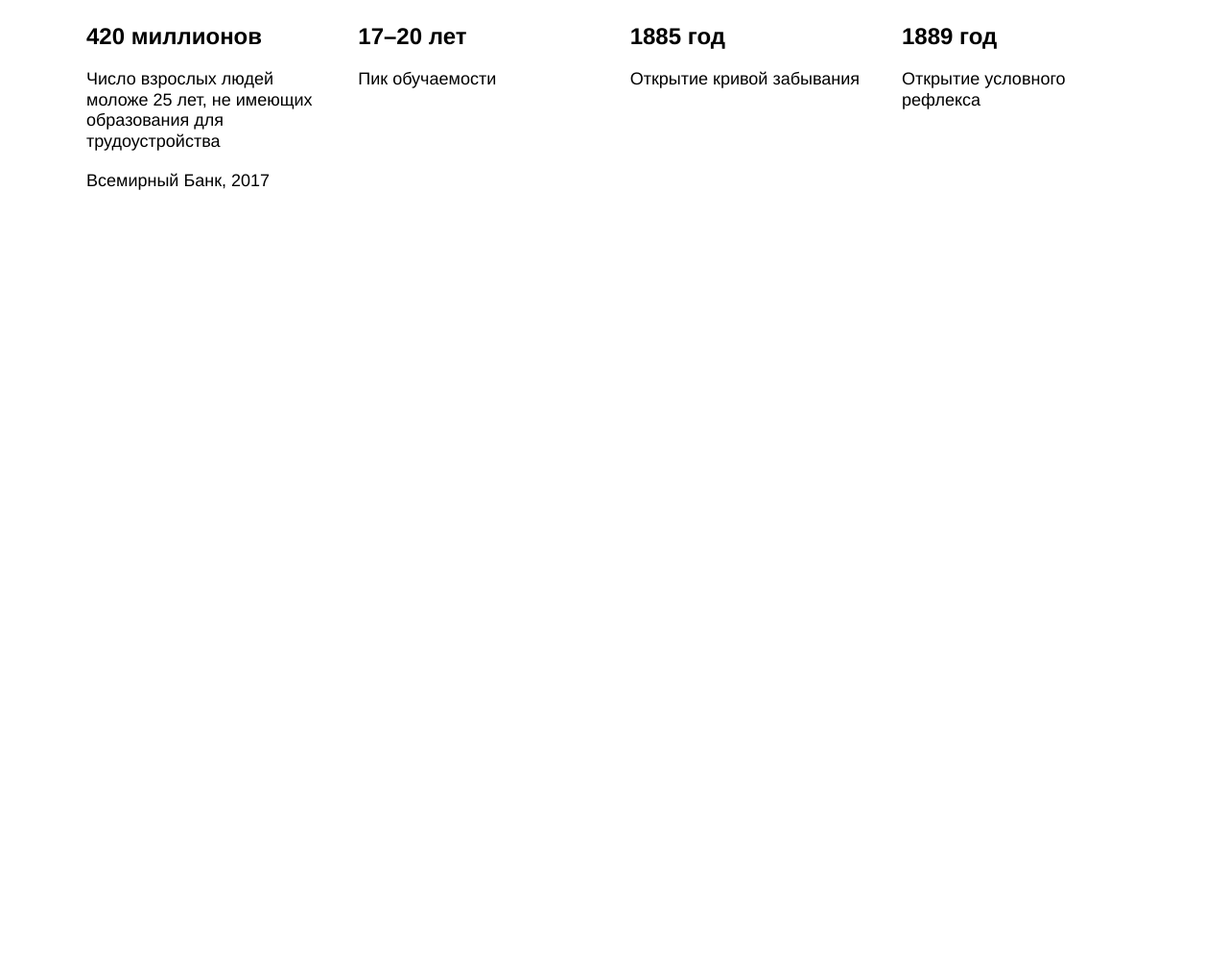
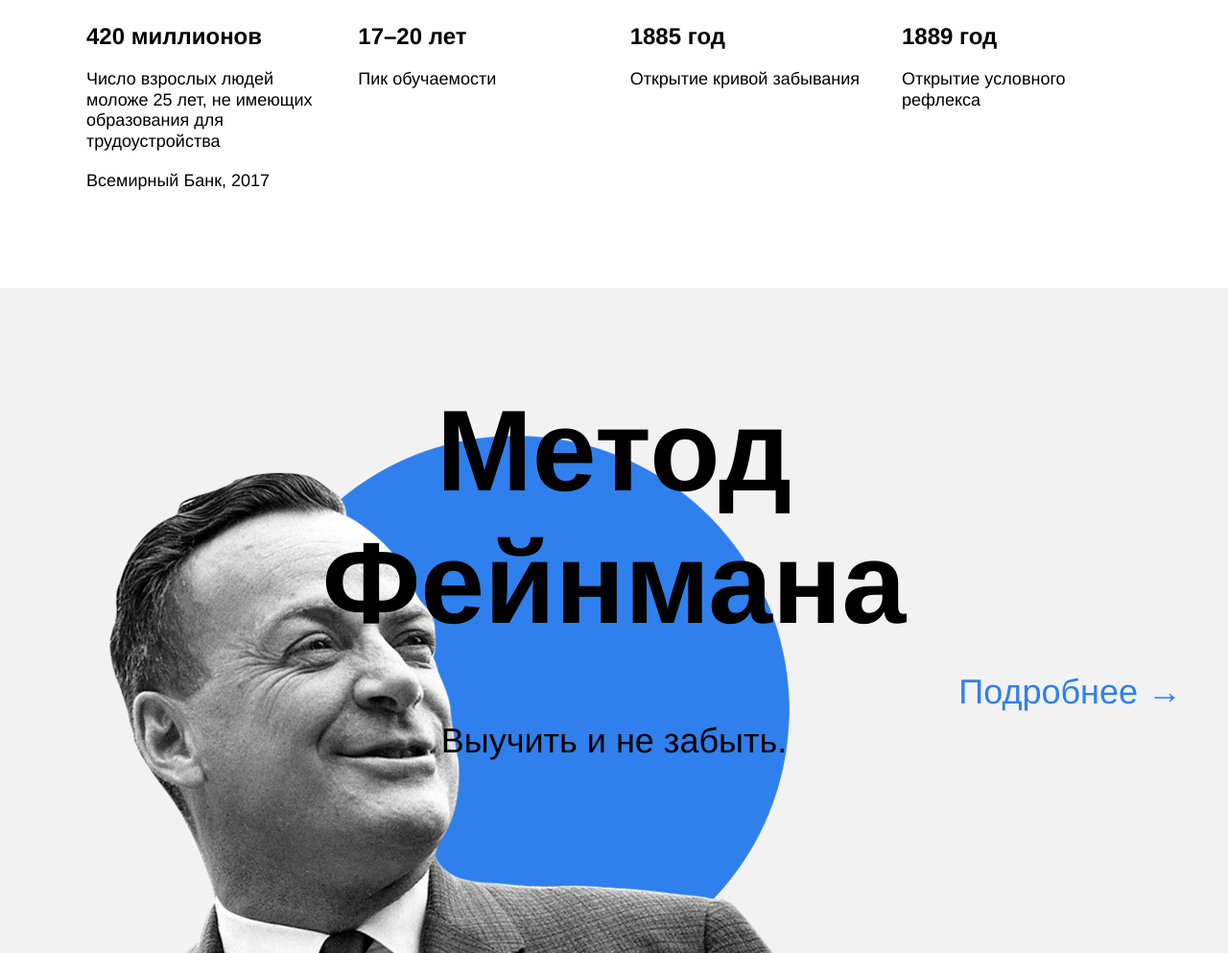
Before and after one commit to ArtemPraktikum/how-to-learn, a plain HTML site: page index.html in a window 1280 px wide. Shown: the part 1807-2800 px from the top of the page at 96% size. Before the commit the page ends 2107 px from the top, so only its background shows below. Drawn offline with Linux system fonts and the light colour scheme.

Commit message:
сделал блок feynman

```diff
--- a/index.html
+++ b/index.html
@@ -25,7 +25,7 @@
       <section class="description">
         <!-- two columns -->
         <div class="two-columns">
-          <h2 class="two-columns__brief">Главные проблемы в обучении</h2>
+          <h1 class="two-columns__brief">Главные проблемы в обучении</h1>
           <div class="two-columns__main-text">
             <p class="two-columns__paragraph">Ни в школе, ни в институте нас не учат тому, как правильно изучать материал. Мы готовимся к экзаменам и учим билеты. Мы тренируемся решать однообразные задачи, чтобы лучше сдать тест, но часто в итоге это не дает нам реального знания. Зубрежка быстро выветривается и не приносит пользы.</p>
             <p class="two-columns__paragraph"><span class="two-columns__span-accent">Вывод:</span> учиться тоже нужно уметь, но почему-то этому мало где учат. Что с этим делать?</p>
@@ -35,8 +35,6 @@
       </section>
       <!-- digits -->
       <section class="digits">
-
-
         <h2 class="section-title">Цифры и факты</h2>
         <h3 class="section-subtitle">Про учёбу и мозг</h3>
         <div class="table">
@@ -75,11 +73,13 @@
             <p class="table__text">Открытие условного рефлекса</p>
           </div>
         </div>
-
-
-
       </section>
+      <!-- feynman -->
       <section class="feynman">
+        <h2 class="feynman-title">Метод Фейнмана</h2>
+        <h3 class="feynman-subtitle">Выучить и не забыть.</h3>
+        <a href="#" class="feynman-link">Подробнее →</a>
+        <div class="feynman__main-illustration"></div>
       </section>
       <section class="kaufman">
       </section>
--- a/styles/style.css
+++ b/styles/style.css
@@ -6,12 +6,12 @@
 }
 /* header styles */
 .header {
+  display: flex;
+  position: relative;
   height: 100vh;
   min-height: 600px;
   max-height: 756px;
   background-color: #f2f2f2;
-  position: relative;
-  display: flex;
 }
 .logo {
   background-image: url(../images/logo_place_footer.svg);
@@ -161,7 +161,50 @@
 .table__text:last-of-type {
   margin: 20px 0 0 0;
 }
-
+/* feynman styles */
+.feynman {
+  display: flex;
+  position: relative;
+  flex-direction: column;
+  align-items: center;
+  background-color: #f2f2f2;
+  height: 790px;
+}
+.feynman__main-illustration {
+  background-image: url(../images/feynman.png);
+  background-size: cover;
+  position: absolute;
+  left: 0;
+  bottom: 0;
+  width: 867px;
+  height: 637px;
+}
+.feynman-title {
+  text-align: center;
+  line-height: 1.15;
+  font-size: 120px;
+  font-weight: bolder;
+  margin: 100px 0 70px 0;
+  z-index: 1;
+  width: 648px;
+}
+.feynman-subtitle {
+  line-height: 51px;
+  font-size: 36px;
+  font-weight: normal;
+  z-index: 1;
+  margin: 0;
+}
+.feynman-link {
+  position: absolute;
+  top: 50%;
+  right: 48px;
+  text-decoration: none;
+  color: #2f80ed;
+  line-height: 51px;
+  font-size: 36px;
+  font-weight: normal;
+}
 
 
 
```
